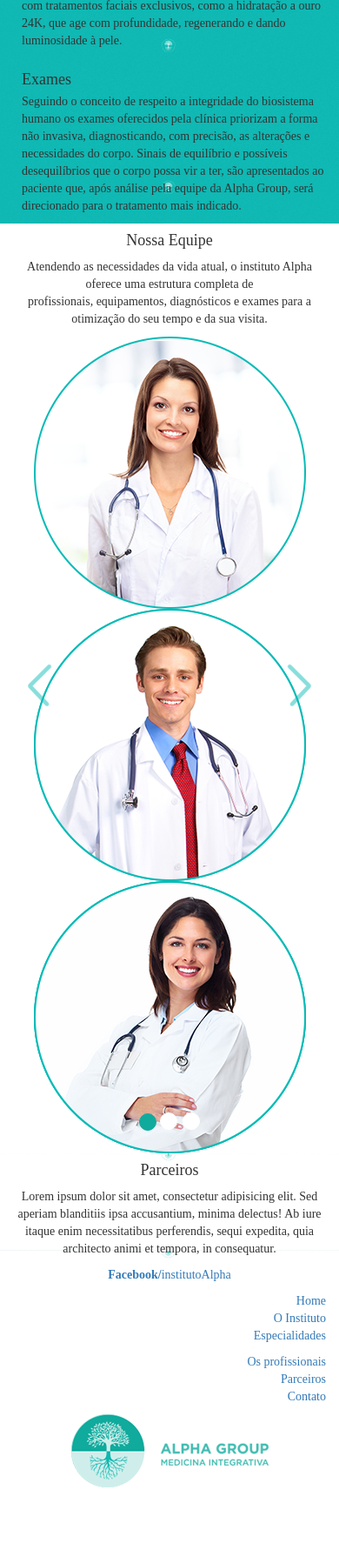
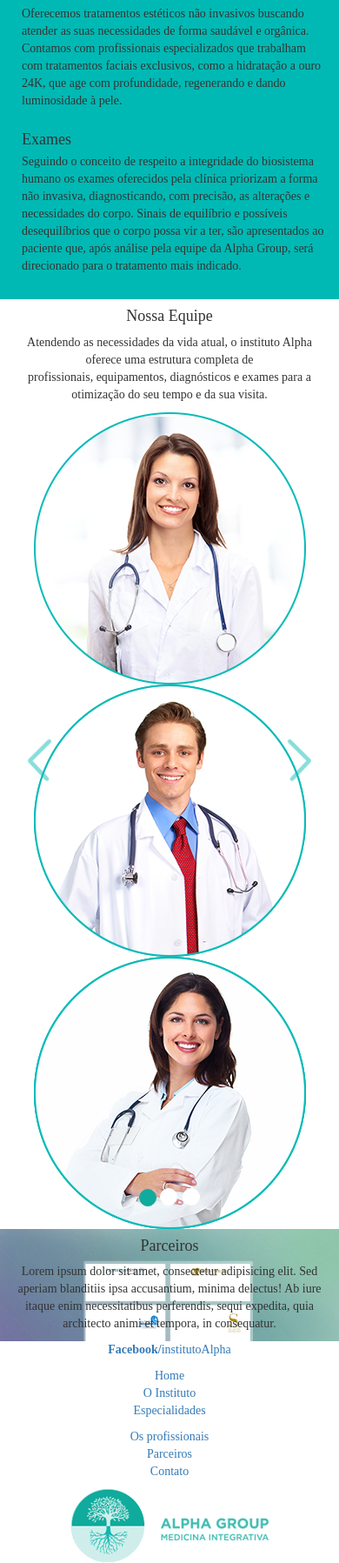
Before and after one commit to pamgaiguer/alphainstitute, a PHP site: page /contato.html in a window 390 px wide. Shown: the part 1699-3496 px from the top of the page at 87% size. Before the commit the page ends 3409 px from the top, so only its background shows below. Run offline with PHP 8.4, Linux system fonts and the light colour scheme.

Commit message:
thinking mobile for alpha

```diff
--- a/css/mobile.css
+++ b/css/mobile.css
@@ -2,19 +2,17 @@
   .div-instituto{
     background-image: url('../images/bg2.jpg');
     background-size: contain;
+    font-size: 16px;
   }
   .div-especialidades{
-    background-image: url('../images/bg3.jpg');
-    background-repeat: repeat-y;
-    background-size: contain;
+    background-color: #00b9b4;
+    background-repeat: no-repeat;
+    height: 1200px;
   }
   .div-parceiros{
-    background-image: url('../images/bg4.jpg');
-    background-repeat: repeat-y;
-    background-size: contain;
-  }
-  .div-home, .div-instituto, .div-especialidades, .div-profissionais, .div-parceiros, .div-contato{
-    background-size: contain;
+    background-image: url('../images/bg5.jpg');
+    background-repeat: no-repeat;
+    background-size: cover;
   }
   .navbar-brand {
     height: 110px;
@@ -40,11 +38,15 @@
   }
   .navbar .navbar-collapse {
     text-align: center;
+    background-color: white;
   }
   .nav>li>a:focus, .nav>li>a:hover {
     text-decoration: none;
     color: white;
     background-color: #10AB9D;
   }
+  footer ul li{
+    text-align: center;
+  }
 
 }
```
Also changed, not shown: index.html (+2 -5 lines).
